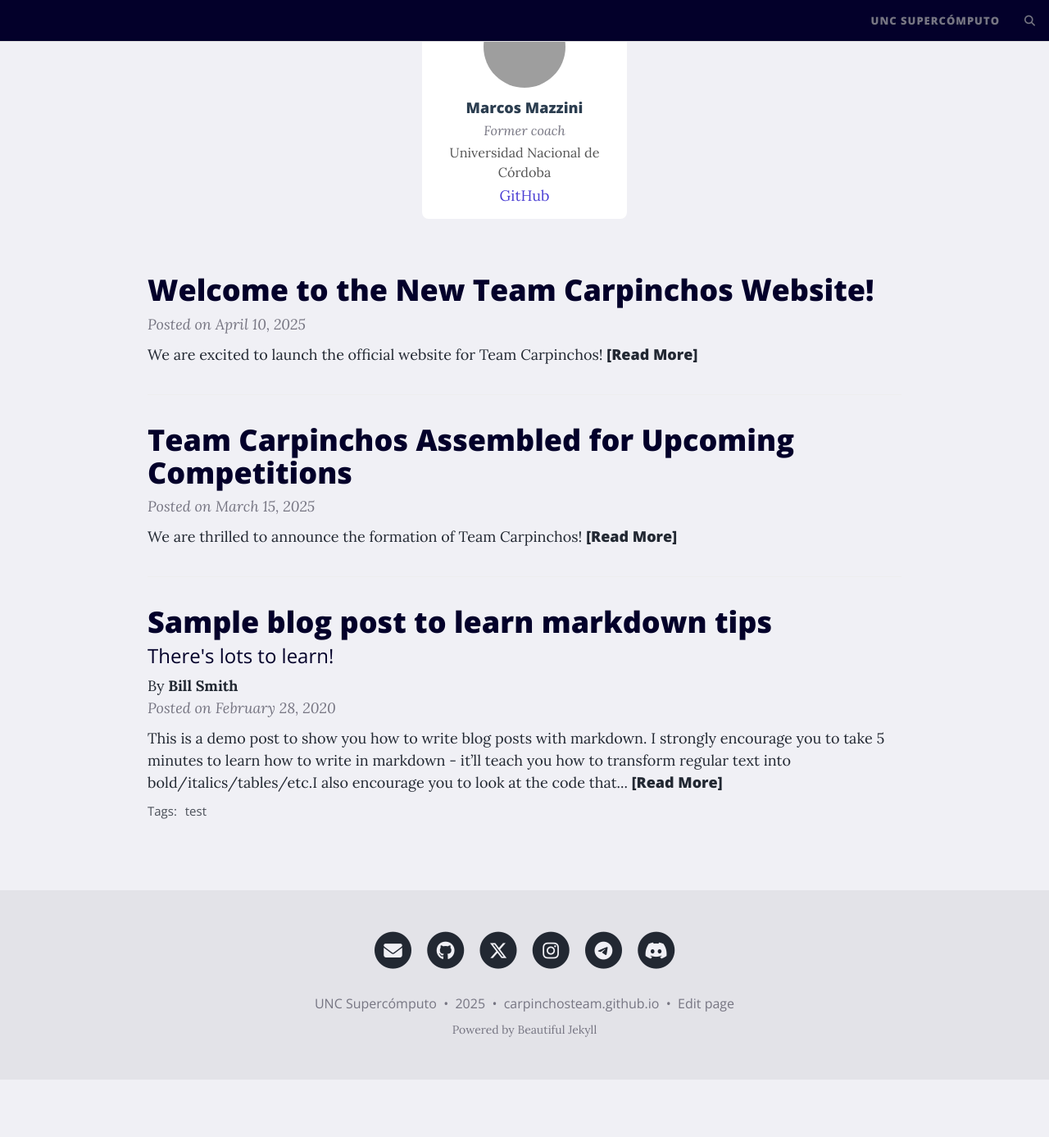
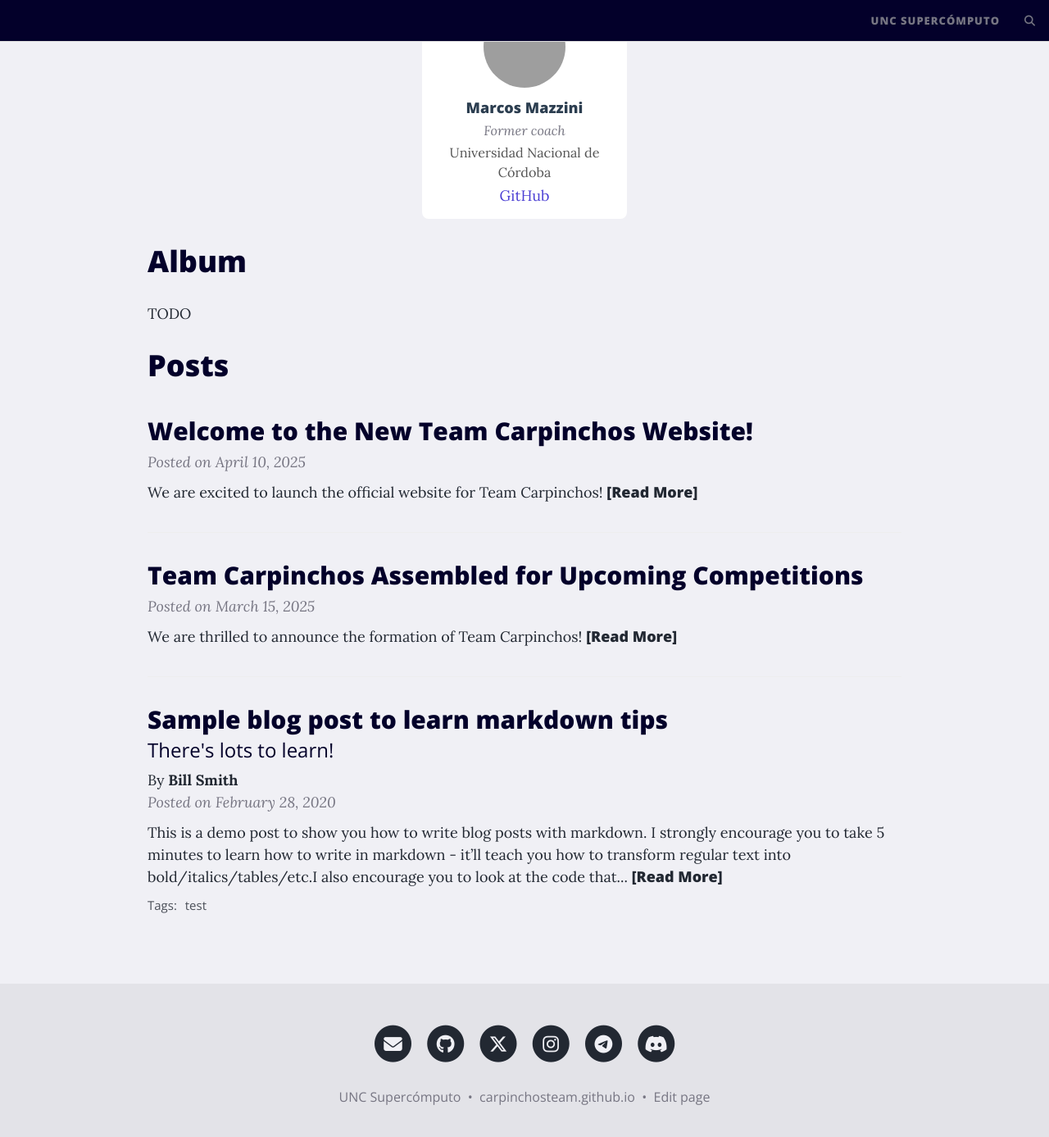
Before and after one commit to CarpinchosTeam/CarpinchosTeam.github.io, a Jekyll site: the page built from index.md, in a window 1280 px wide and 1400 px high, scrolled down 2517 px. Shown: the top 1387 px of the window at 82% size. Built offline with Jekyll 4.4.1, drawn with Linux system fonts in a browser that asks for light colours; comment, search, counter and statistics services are not loaded; before the commit the page ends 3834 px from its top, so only the background shows below that; grey boxes are pictures that could not be loaded.

Commit message:
Footer mas simples

```diff
--- a/_config.yml
+++ b/_config.yml
@@ -13,7 +13,7 @@
 title: Carpinchos Team
 
 # Your name to show in the footer
-author: UNC Supercómputo
+# author: UNC Supercómputo
 
 ###############################################
 # --- List of links in the navigation bar --- #
@@ -84,6 +84,8 @@ edit_page_button: true
 # If this setting is off, then long sub-menu words might get cut off
 # See https://github.com/daattali/beautiful-jekyll/issues/765 to understand the issue this setting can solve
 navbar-var-length: false
+
+remove-ads: true
 
 # The keywords to associate with your website, for SEO purposes
 #keywords: "my,list,of,keywords"
--- a/_data/events.yml
+++ b/_data/events.yml
@@ -22,6 +22,7 @@
       link: https://www.pagina12.com.ar/617661-la-universidad-nacional-de-cordoba-salio-tercera-en-el-mundi
     - key: Periferia
       link: https://periferia.com.ar/Desplazamientos/la-universidad-nacional-de-cordoba-quedo-tercera-en-el-certamen-mundial-de-informatica/
+  poster:
 
 - event: asc24
   name: ASC Student Supercomputer Challenge 2024
@@ -49,3 +50,4 @@
   notes:
     - key: UNC Supercómputo
       link: https://supercomputo.unc.edu.ar/2024/11/22/carpinchos-unico-equipo-latam-en-indyscc/
+  poster:
--- a/_includes/footer.html
+++ b/_includes/footer.html
@@ -15,7 +15,9 @@
         {{ site.author }}
         &nbsp;&bull;&nbsp;
       {% endif %}
-      {{ site.time | date: '%Y' }}
+      <!-- {{ site.time | date: '%Y' }} -->
+
+      <a href="https://supercomputo.unc.edu.ar">UNC Supercómputo</a>
 
       {% if site.url-pretty %}
         &nbsp;&bull;&nbsp;
--- a/_includes/members.html
+++ b/_includes/members.html
@@ -17,6 +17,8 @@
       {% endif %}
     </div>
   </div>
+{% else %}
+  <p>No member data found.</p>
 {% endfor %}
 </div>
 
--- a/assets/css/beautifuljekyll.css
+++ b/assets/css/beautifuljekyll.css
@@ -581,12 +581,6 @@ footer .footer-custom-content {
   font-weight: 800;
 }
 
-@media (min-width: 768px) {
-  .post-preview .post-title {
-    font-size: 2.25rem;
-  }
-}
-
 /* --- Tags --- */
 
 .blog-tags {
--- a/index.md
+++ b/index.md
@@ -9,10 +9,8 @@ We are a Student Cluster Competition team representing the Universidad Nacional
 
 
 # Competitions & Events
+
 {% include timeline.html %}
-
-
-{% if site.data.members %}
 
 # Team Roster
 
@@ -28,6 +26,8 @@ Meet the dedicated students and mentors who make up Team Carpinchos.
 {% assign members = site.data.members | where: "status", 'former' %}
 {% include members.html %}
 
-{% else %}
-  <p>No member data found.</p>
-{% endif %}
+# Album
+
+TODO
+
+# Posts
```
